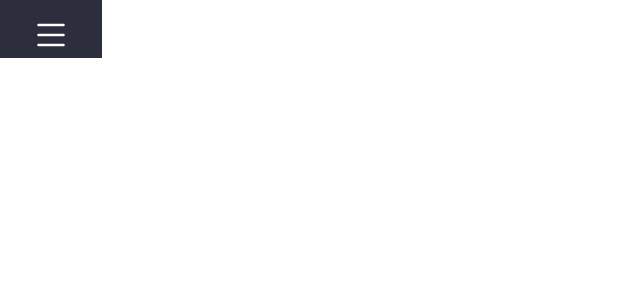
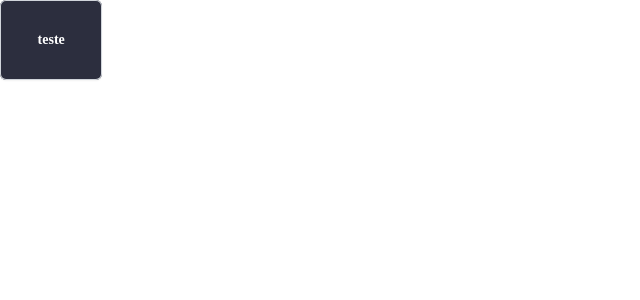
Before and after one commit to MamukaSenai/React-Mamuka, a React (Vite) app: page /dashboard in a window 1280 px wide. Shown: the top 300 px of the page, without its empty margins (0-640 px from the left). Built offline with nearby package versions, Linux system fonts and the light colour scheme; a web font is replaced by a local one.

Commit message:
trocando o bootstrap pelo tailwind css, falta apenas estilização

```diff
--- a/package.json
+++ b/package.json
@@ -10,9 +10,8 @@
     "preview": "vite preview"
   },
   "dependencies": {
-    "bootstrap": "^5.3.1",
+    "@headlessui/react": "^1.7.17",
     "react": "^18.2.0",
-    "react-bootstrap": "^2.8.0",
     "react-dom": "^18.2.0",
     "react-icons": "^4.10.1",
     "react-router-dom": "^6.15.0"
@@ -26,6 +25,7 @@
     "eslint": "^8.45.0",
     "eslint-plugin-react-hooks": "^4.6.0",
     "eslint-plugin-react-refresh": "^0.4.3",
+    "tailwindcss": "^3.3.3",
     "typescript": "^5.0.2",
     "vite": "^4.4.5"
   }
--- a/src/components/Aside/index.tsx
+++ b/src/components/Aside/index.tsx
@@ -5,37 +5,9 @@
 /* Talvez a função tenha que ser separada, ou seja, faço a função do DropDown e depois
 coloco ela na função do Aside, assim, acho que consigo fazer com onClick */
 
+import BotaoDropDown from "../BotaoDropDown";
 import "./style.css"
 // imports da função de dropdown do bootstrap
-import Dropdown from 'react-bootstrap/Dropdown';
-import DropdownButton from 'react-bootstrap/DropdownButton';
-// import do react icons
-import { BsList } from 'react-icons/bs';
-
-//Função do DropDown
-function  BotaoDropDown() {
-    return (
-        <>
-            {/* <aside>
-                <nav className="menu"> */}
-                    {/* Abaixo temos a função do bootstrap que faz o Dropdown */}
-                    <DropdownButton id="dropdown-basic-button" title={
-                        <span>
-                            {/* Colocando o Icone Hamburguer da Biblioteca do React Icons */}
-                            <BsList className="botaoHamburguer" />
-                        </span>
-                    }>
-                        <div className="conteudoDropDown">
-                            {/* Abaixo temos as páginas que vão ter no dropdowm */}
-                            <Dropdown.Item href="#/action-1">Consulta</Dropdown.Item>
-                            <Dropdown.Item href="#/action-2">Cadastro</Dropdown.Item>
-                        </div>
-                    </DropdownButton>
-                {/* </nav>
-            </aside> */}
-        </>
-    );
-}
 
 
 export default function Aside() {
@@ -44,7 +16,7 @@ export default function Aside() {
             <aside>
                 <nav className="menu">
                     {/* <div onClick={BotaoDropDown()}></div> */}
-                    {BotaoDropDown()}
+                <BotaoDropDown />
                 </nav>
             </aside>
         </>
--- /dev/null
+++ b/src/components/BotaoDropDown/index.tsx
@@ -0,0 +1,98 @@
+import "./style.css"
+import { Fragment } from 'react'
+import { Menu, Transition } from '@headlessui/react'
+import { FaBars } from "react-icons/fa";
+
+// import { ChevronDownIcon } from '@heroicons/react/20/solid'
+
+function classNames(...classes:any) {
+  return classes.filter(Boolean).join(' ')
+}
+
+export default function BotaoDropDown() {
+  return (
+    <Menu as="div" className="relative inline-block text-left">
+      <div>
+        <Menu.Button id="teste" className="inline-flex w-full justify-center gap-x-1.5 rounded-md bg-white px-3 py-2 text-sm font-semibold text-gray-900 shadow-sm ring-1 ring-inset ring-gray-300 hover:bg-gray-50">
+        <span>
+               {/* <FaBars className="botaoHamburguer" aria-hidden="true" /> */}
+               {/* <i className="fa-solid fa-bars"></i> */}
+               teste
+            </span>
+          {/* <ChevronDownIcon className="-mr-1 h-5 w-5 text-gray-400" aria-hidden="true" /> */}
+        </Menu.Button>
+      </div>
+
+      <Transition
+        as={Fragment}
+        enter="transition ease-out duration-100"
+        enterFrom="transform opacity-0 scale-95"
+        enterTo="transform opacity-100 scale-100"
+        leave="transition ease-in duration-75"
+        leaveFrom="transform opacity-100 scale-100"
+        leaveTo="transform opacity-0 scale-95"
+      >
+
+        <Menu.Items id="testedeconteudo" className="absolute right-0 z-10 mt-2 w-56 origin-top-right rounded-md bg-white shadow-lg ring-1 ring-black ring-opacity-5 focus:outline-none">
+          <div className="py-1">
+            <Menu.Item>
+              {({ active }) => (
+                <a
+
+                  href="#"
+                  className={classNames(
+                    active ? 'bg-gray-100 text-gray-900' : 'text-gray-700',
+                    'block px-4 py-2 text-sm'
+                  )}
+                >
+                  Cadastro
+                </a>
+              )}
+            </Menu.Item>
+            <Menu.Item>
+              {({ active }) => (
+                <a
+                  href="#"
+                  className={classNames(
+                    active ? 'bg-gray-100 text-gray-900' : 'text-gray-700',
+                    'block px-4 py-2 text-sm'
+                  )}
+                >
+                  Consulta
+                </a>
+              )}
+            </Menu.Item>
+            {/* <Menu.Item>
+              {({ active }) => (
+                <a
+                  href="#"
+                  className={classNames(
+                    active ? 'bg-gray-100 text-gray-900' : 'text-gray-700',
+                    'block px-4 py-2 text-sm'
+                  )}
+                >
+                  License
+                </a>
+              )}
+            </Menu.Item> */}
+            {/* <form method="POST" action="#">
+              <Menu.Item>
+                {({ active }) => (
+                  <button
+                    type="submit"
+                    className={classNames(
+                      active ? 'bg-gray-100 text-gray-900' : 'text-gray-700',
+                      'block w-full px-4 py-2 text-left text-sm'
+                    )}
+                  >
+                    Sign out
+                  </button>
+                )}
+              </Menu.Item>
+            </form> */}
+          </div>
+        </Menu.Items>
+      </Transition>
+    </Menu>
+      )
+    }
--- /dev/null
+++ b/src/components/BotaoDropDown/style.css
@@ -0,0 +1,33 @@
+#teste {
+
+    background: var(--cinza);
+    width: 8vw;
+    height: 10vh;
+    border: none;
+    display: flex;
+    align-items: center;
+    justify-content: center;
+    color: #fff;
+    font-weight: 900;
+
+}
+
+.botaoHamburguer {
+    color: aqua;
+}
+
+
+.py-1{
+    height: 100vh;
+    background-color: var(--cinza);
+}
+
+#testedeconteudo a {
+    background-color: var(--cinza);
+    color: var(--branco);
+    text-decoration: none;
+    display: flex;
+    flex-direction: column;
+    align-items: center;
+    justify-content: center;
+}
--- a/src/index.css
+++ b/src/index.css
@@ -1,3 +1,7 @@
+@tailwind base;
+@tailwind components;
+@tailwind utilities;
+
 * {
     margin: 0;
     padding: 0;
--- /dev/null
+++ b/tailwind.config.js
@@ -0,0 +1,10 @@
+/** @type {import('tailwindcss').Config} */
+module.exports = {
+  content: [
+    "./src/**/*.{js,jsx,ts,tsx}",
+  ],
+  theme: {
+    extend: {},
+  },
+  plugins: [],
+}
```
Also changed, not shown: src/components/Aside/style.css (+9 -9 lines), 1 other file (tests, documents, lock files or other folders).
